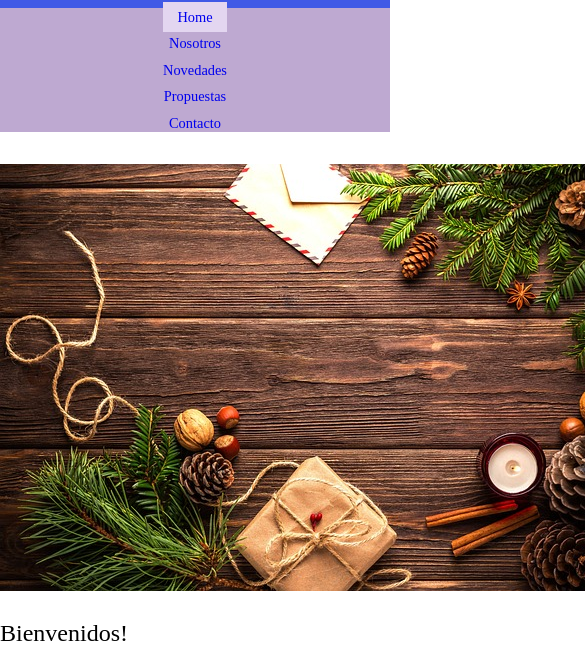
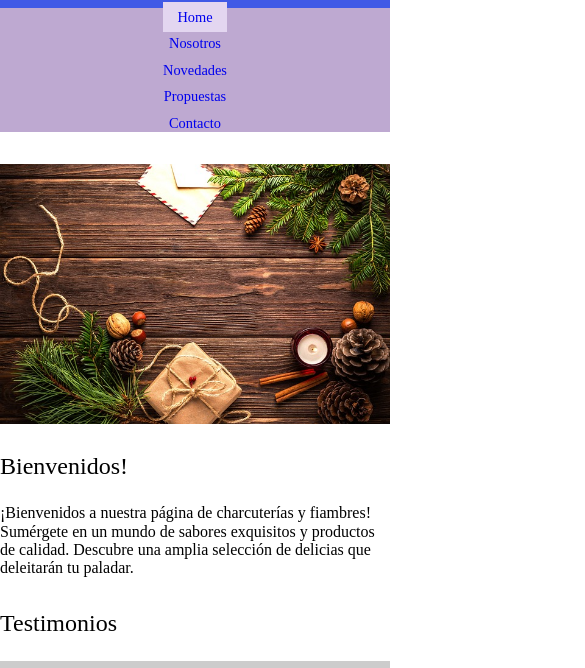
Before and after one commit to Juliancasella/UVA-1-Sitio-profesional, a plain HTML site: page index.html in a window 390 px wide. Shown: the part 131-799 px from the top of the page, 585 px wide, since content can reach past the window. Drawn offline with Linux system fonts and the light colour scheme.

Commit message:
Update Historizate.css

```diff
--- a/Css/Historizate.css
+++ b/Css/Historizate.css
@@ -291,4 +291,7 @@ margin: 0;
     font-size: 0.9em; /* Reducir el tamaño de fuente */
     padding: 0.5em 1em; /* Ajustar el relleno */
   }
+  .homeimg img {
+    max-width: 100%;
 }
+}
```
